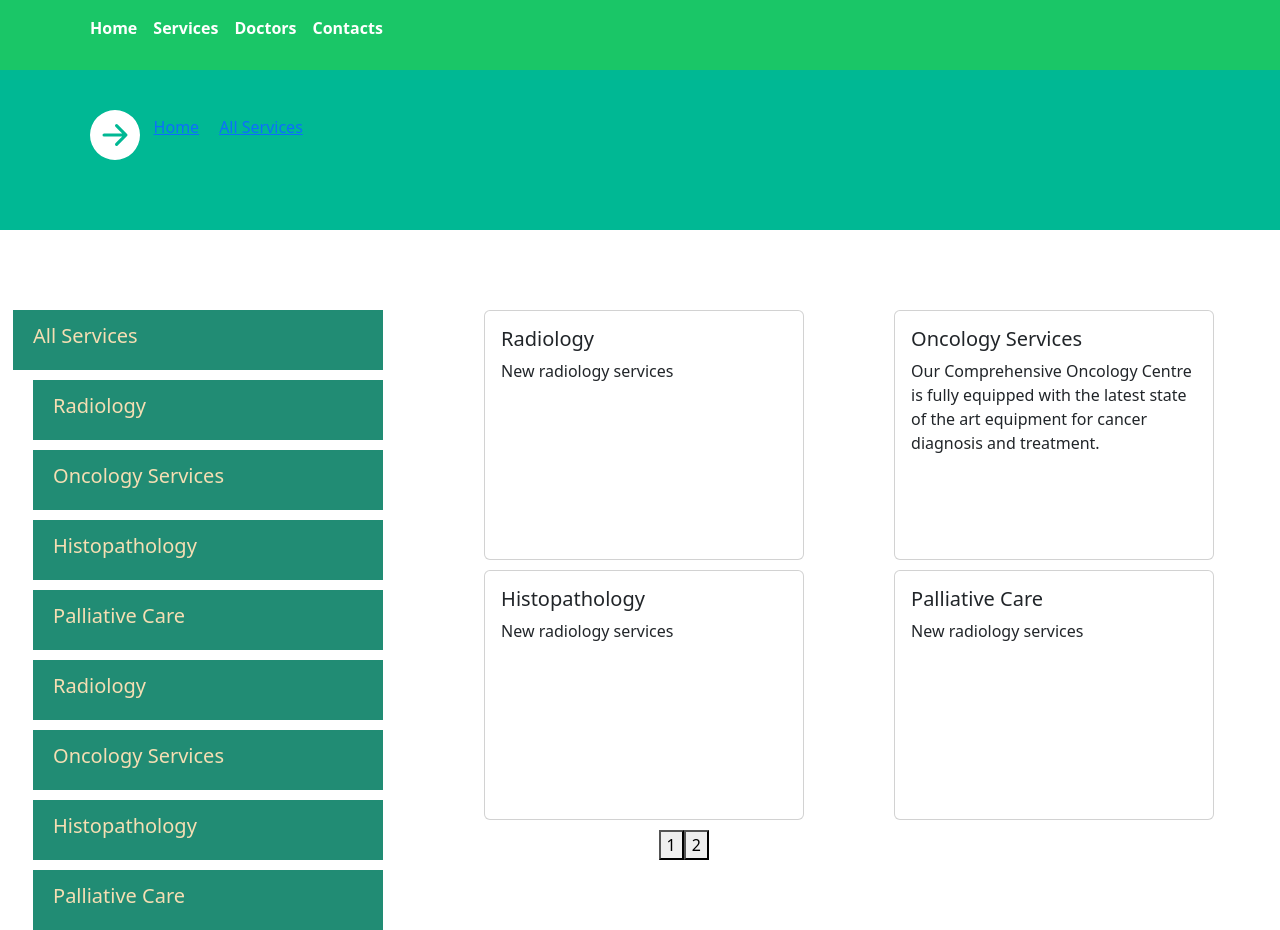
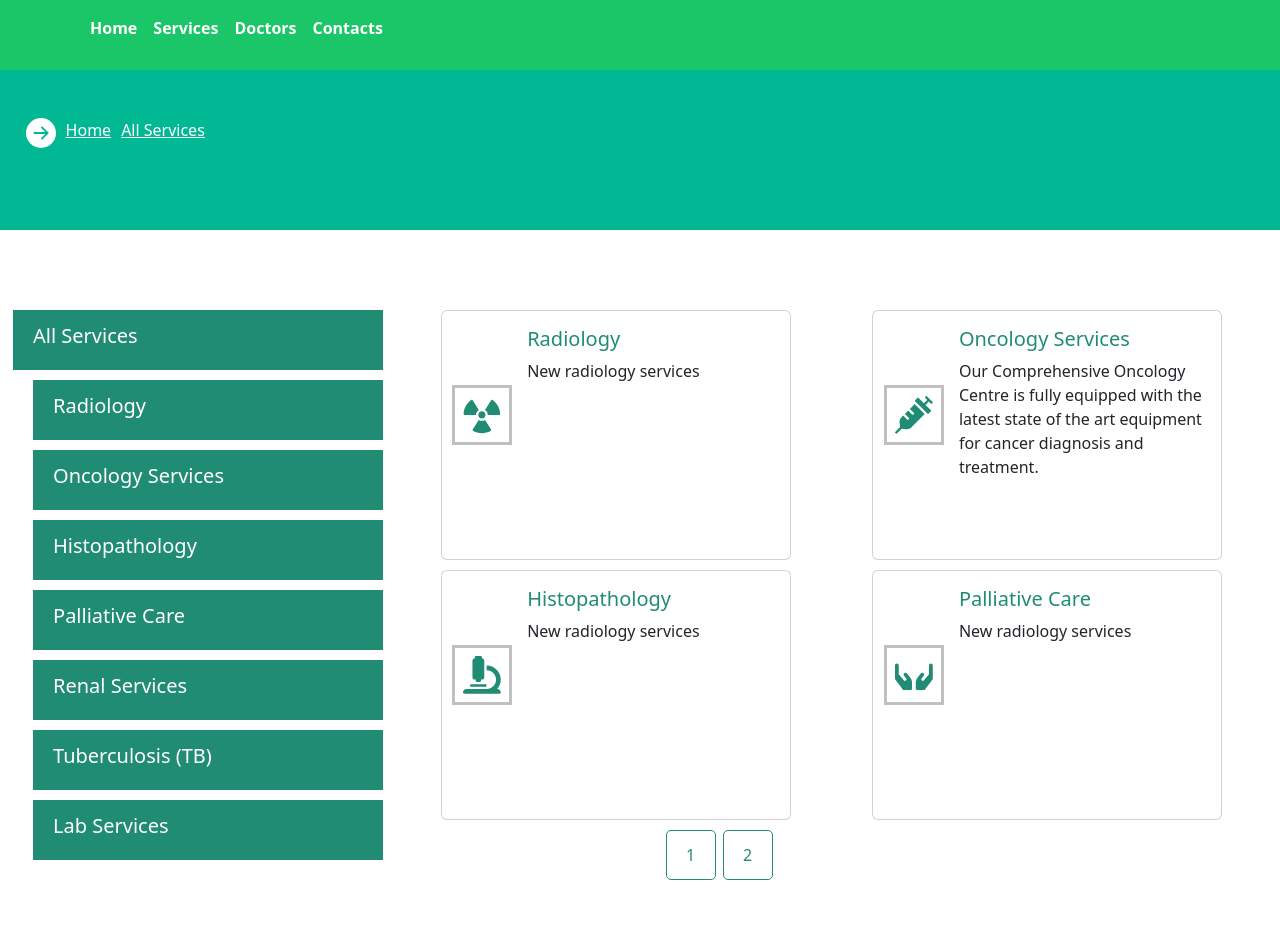
Before and after one commit to Marcelkibor/Cedar-Clinic, a React (Vite) app: page /services in a window 1280 px wide. After the commit the page ends 880 px from the top, so only its background shows below. Built offline with nearby package versions, Linux system fonts and the light colour scheme.

Commit message:
icon hover effect -service cards

```diff
--- a/src/App.css
+++ b/src/App.css
@@ -1,16 +1,56 @@
 .all-sv-row{
-  margin-left: -30% !important;
+  margin-left: -37% !important;
   margin-top:150px !important;
+}
+.all-sv-card {
+  position: relative;
+}
+
+.all-sv-icons-div {
+  width: 60px;
+  height: 60px;
+  position: absolute;
+  top: 30%;
+  left: 3%;
+  display:flex;
+  align-items: center;
+  justify-content: center;
+  border: 3px solid silver;
+  transition: background-color 0.5s;
+}
+
+.all-sv-card:hover .all-sv-icons-div {
+  background-color: #218c74;
+  border: #218c74
+}
+.all-sv-card:hover .all-sv-icons-div svg{
+  color: white !important;
+}
+.active-page{
+  background-color: #00b894;
+  color: white;
+}
+.inactive-page{
+  background-color: rgb(184, 183, 183);
+  color:  #00b894;
+}
+.inactive-page :hover{
+  background-color: #00b894;
+  color: white;
 }
 .all-sv-banner{
   margin-top: 150px !important;
   margin-left: 1% !important;
-  color: wheat;
+  color: white;
   font-weight: bold;
 }
 .all-sv-card{
-  width: 320px;
-  height:250px !important
+  width: 350px;
+  height:250px !important;
+  position: relative
+}
+.all-sv-card :hover svg{
+  color: #00b894;
 }
 .slick-prev:before,
 .slick-next:before {
@@ -151,8 +191,11 @@ color: #fff;
   .teams-img{
     left: 30%;
   }
+  .all-sv-row{
+    margin-left: 2% !important;
+  }
   .all-sv-card{
-    width: 350px !important;
+    width: 400px !important;
   }
   .all-sv-banner{
     display: none !important;
@@ -176,12 +219,12 @@ color: #fff;
   width: 90vw;
 }
 }
-@media(max-width:851px){
+@media(max-width:880px){
  .all-sv-banner{
   display: none !important;
  }
  .all-sv-card{
-  width: 90vw !important;
+  width: 93vw !important;
  }
   .service-card{
     width: 95vw !important;
@@ -192,4 +235,7 @@ color: #fff;
   .services-div{
     margin-left: 2%;
   }
+  .all-sv-row{
+    margin-left: 0% !important;
+  }
 }
--- a/src/components/Home.tsx
+++ b/src/components/Home.tsx
@@ -1,8 +1,8 @@
-import Footer from "./Footer"
+import Footer from "./Layouts/Footer"
 import InsuranceProviders from "./InsuranceProviders"
 import LandingPage from "./LandingPage"
 import MedicalServices from "./MedicalServices"
-import Navigation from "./NavigationBar"
+import Navigation from "./Layouts/NavigationBar"
 import Services from "./Services"
 
 const Home = () => {
--- a/src/components/LandingPage.tsx
+++ b/src/components/LandingPage.tsx
@@ -17,7 +17,7 @@ const LandingPage = () => {
                 </div>
         </div>
     </div>
-    <div style={{width:'100vw',height:'10vw',background:'#7bed9f',position:'relative'}}>
+    <div style={{width:'100vw',height:'10vw',background:'#218c74',position:'relative'}}>
       <p style={{maxWidth:'800px',position:'absolute',textAlign:'left', top:'30%',left:'3%'}}>We look forward to providing you with an unforgettable experience. Book your appointment today and let us take care of your health.</p>
       <button style={{width:'200px',color:'white',fontWeight:'bolder',background:'#ff7f50',height:'60px',top:'32%',right:'10%',position:'absolute'}}>
         Book Appointment
--- a/src/components/NavigationBar.tsx
+++ b/src/components/Layouts/NavigationBar.tsx
@@ -1,6 +1,6 @@
 import { Navbar, Container, Nav } from 'react-bootstrap'
 import { FaGithub, FaTwitter, FaLinkedin } from 'react-icons/fa';
-import '../App.css'
+import '../../App.css'
 import { useEffect, useState } from 'react';
 const Navigation = () => {
 const[scrolled,isScrolled] = useState(false);
--- a/src/components/Services/AllServices.tsx
+++ b/src/components/Services/AllServices.tsx
@@ -1,9 +1,10 @@
 import React, { useState } from 'react';
-import Navigation from '../NavigationBar';
+import Navigation from '../Layouts/NavigationBar';
 import { BsArrowRightCircleFill } from 'react-icons/bs';
 import { Card, Col, Row } from 'react-bootstrap';
-import Services from '../Services';
+import {FaRadiation,FaSyringe,FaMicroscope,FaHands} from 'react-icons/fa'
 import Pagination from './Pagination';
+import { IconType } from 'react-icons';
 
 const AllServices = () => {
   const [currentPage, setCurrentPage] = useState(1);
@@ -14,11 +15,21 @@ const AllServices = () => {
     { id: 2, title: 'Oncology Services', description: 'Our Comprehensive Oncology Centre is fully equipped with the latest state of the art equipment for cancer diagnosis and treatment.' },
     { id: 3, title: 'Histopathology', description: 'New radiology services' },
     { id: 4, title: 'Palliative Care', description: 'New radiology services' },
-    { id: 5, title: 'Radiology', description: 'New radiology services' },
-    { id: 6, title: 'Oncology Services', description: 'Our Comprehensive Oncology Centre is fully equipped with the latest state of the art equipment for cancer diagnosis and treatment.' },
-    { id: 7, title: 'Histopathology', description: 'New radiology services' },
-    { id: 8, title: 'Palliative Care', description: 'New radiology services' },
+    { id: 5, title: 'Renal Services', description: 'New radiology services' },
+    { id: 6, title: 'Tuberculosis (TB)', description: 'Our Comprehensive Oncology Centre is fully equipped with the latest state of the art equipment for cancer diagnosis and treatment.' },
+    { id: 7, title: 'Lab Services', description: 'New radiology services' },
   ];
+  const serviceIcons: { [key: number]: IconType } = {
+    1: FaRadiation,
+    2: FaSyringe,
+    3: FaMicroscope,
+    4: FaHands,
+    5: FaRadiation,
+    6: FaSyringe,
+    7: FaMicroscope,
+    8: FaHands,
+  };
+
 
   const lastServiceIndex = currentPage * servicePerPage;
   const firstLocationIndex = lastServiceIndex - servicePerPage;
@@ -28,10 +39,12 @@ const AllServices = () => {
     <>
       <Navigation />
       <div style={{ display: 'flex', width: '100vw', height: '20vh', background: '#00b894', position: 'relative', top: '70px' }}>
-        <BsArrowRightCircleFill style={{ top: '25%', left: '7%', color: 'white', position: 'absolute' }} size={50} />
-        <div style={{display:'flex', position:'absolute',top:'28%',left:'12%',outline:'no-outline'}}>
-        <a href='/'>Home</a>
-        <a style = {{marginLeft:'20px'}}href='/services'>All Services</a>
+        <div style={{position:'absolute', display:'flex',top:'30%',left:'2%'}}>
+        <BsArrowRightCircleFill color = 'white' size={30} />
+        <div style={{outline:'no-outline'}}>
+        <a style = {{color:"white", marginLeft:'10px'}} href='/'>Home</a>
+        <a style = {{color:'white',marginLeft:'10px'}}href='/services'>All Services</a>
+        </div>
       </div>
       </div>
 
@@ -50,12 +63,17 @@ const AllServices = () => {
           <Row className = 'all-sv-row'>
             {displayServices.map(service => (
               <Col key={service.id} style={{ marginBottom: '10px' }}>
-                <Card className = 'all-sv-card'>
-                  <Card.Body>
-                    <Card.Title>{service.title}</Card.Title>
-                    <Card.Text>{service.description}</Card.Text>
-                  </Card.Body>
-                </Card>
+                <Card className="all-sv-card">
+      <div className="all-sv-icons-div">
+      {React.createElement(serviceIcons[service.id], { style: { width: '70%', height: '70%', color:'#218c74' } })}
+      </div>
+      <div style={{ marginLeft: '20%' }}>
+        <Card.Body>
+          <Card.Title style={{ color: '#218c74' }}>{service.title}</Card.Title>
+          <Card.Text>{service.description}</Card.Text>
+        </Card.Body>
+      </div>
+    </Card>
               </Col>
             ))}
           </Row>
--- a/src/components/Services/Pagination.tsx
+++ b/src/components/Services/Pagination.tsx
@@ -1,19 +1,44 @@
-import React from 'react'
+import React from 'react';
 
-const Pagination = (props:any) => {
-  const {servicePerPage} = props
-  const {allServices} = props
-  const {setCurrentPage} = props
-  let pages = [];
-  for(let i = 1; i <=Math.ceil(allServices.length/servicePerPage); i++){
+const Pagination = (props: any) => {
+  const { servicePerPage, allServices, setCurrentPage, currentPage } = props;
+  const pages = [];
+  for (let i = 1; i <= Math.ceil(allServices.length / servicePerPage); i++) {
     pages.push(i);
   }
+
+  const handlePageClick = (page: number) => {
+    setCurrentPage(page);
+  };
+
   return (
     <div>
-      {pages.map((page, index)=>{
-        return <button onClick={()=>{setCurrentPage(page)}} key={index}>{page}</button>
+      {pages.map((page, index) => {
+        const isActive = page === currentPage;
+        const isFirstPage = page === 1;
+
+        const buttonStyle = {
+          marginLeft: '7px',
+          width: '50px',
+          height: '50px',
+          borderRadius: '5px',
+          color: isActive ? 'white' : '#218c74',
+          background: isActive ? '#00b894' : 'white',
+          border: isActive ? 'none' : '1px solid #218c74',
+        };
+
+        return (
+          <button
+            style={buttonStyle}
+            onClick={() => handlePageClick(page)}
+            key={index}
+          >
+            {page}
+          </button>
+        );
       })}
     </div>
-  )
-}
-export default Pagination
+  );
+};
+
+export default Pagination;
```
Also changed, not shown: src/components/Layouts/Footer.tsx (renamed from src/components/Footer.tsx).
